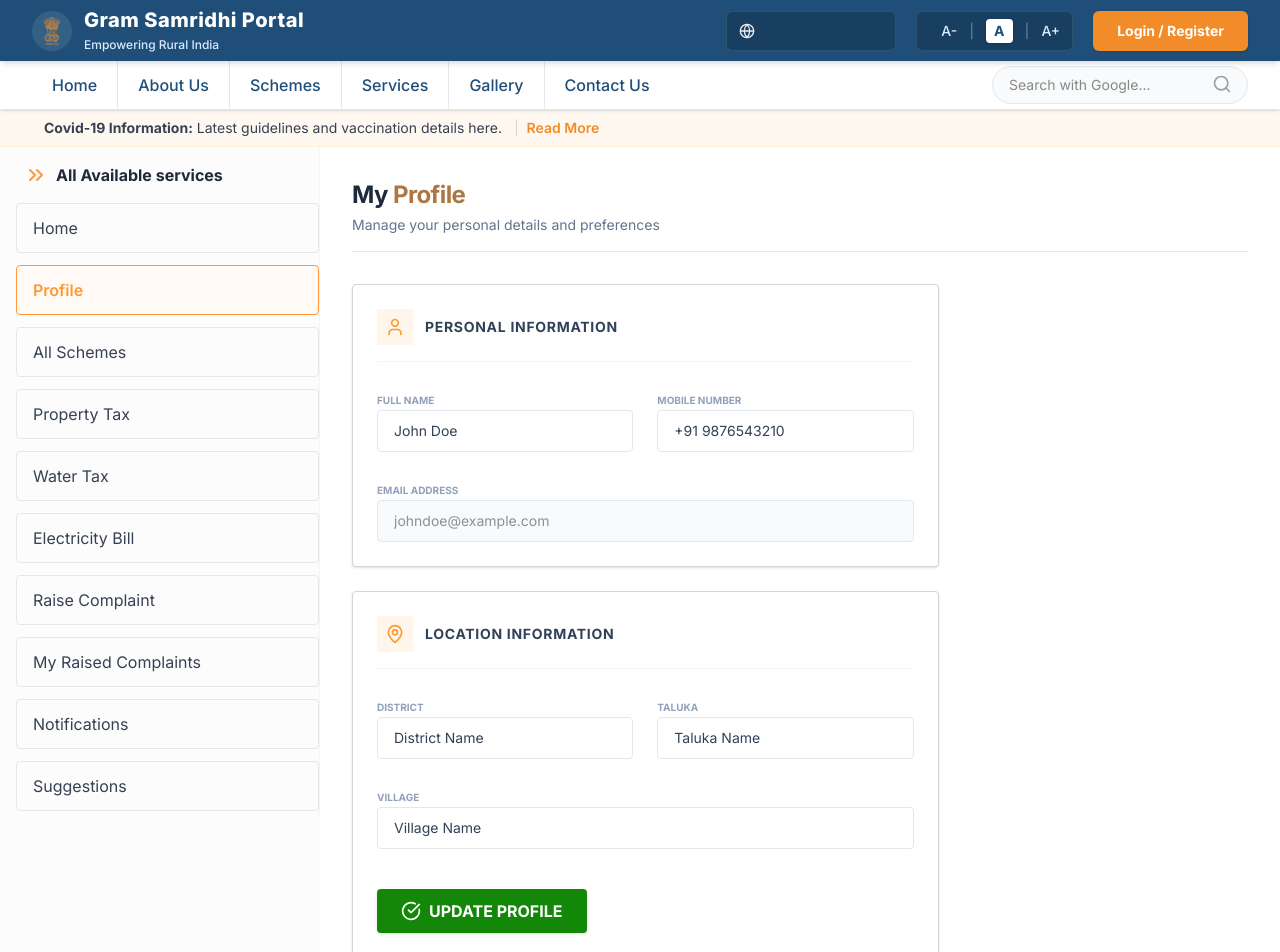
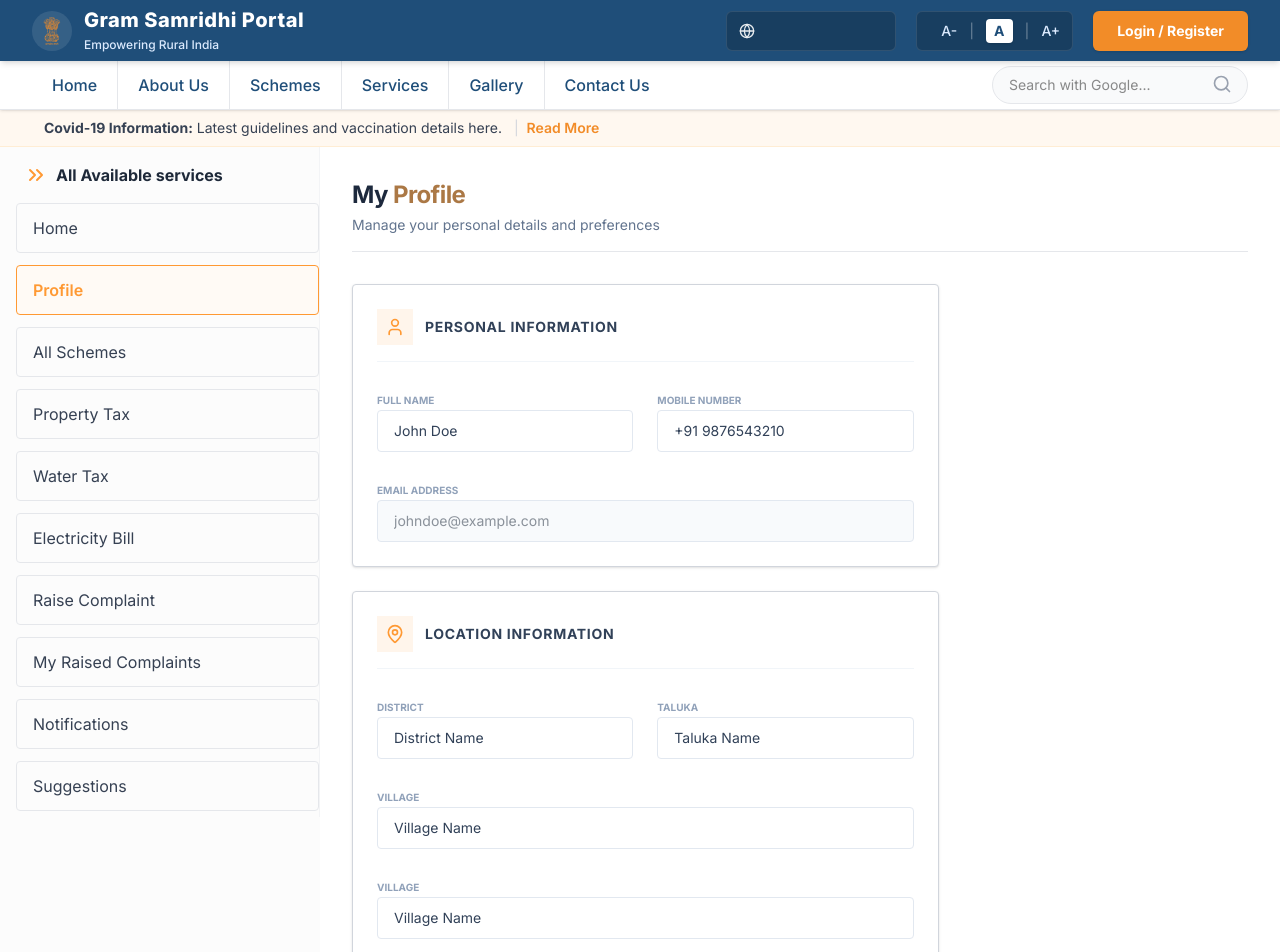
Before and after one commit to chhabileyash/GramSamridhiPortal, a Next.js app: page /profile in a window 1280 px wide. Shown: the top 952 px of the page. Built offline with nearby package versions, Linux system fonts and the light colour scheme; no server answers.

Commit message:
fix: Improve error handling for missing villageId in gallery API and update placeholder text in sign-in form

```diff
--- a/app/api/gallery/route.ts
+++ b/app/api/gallery/route.ts
@@ -8,21 +8,20 @@ import { auth } from "@clerk/nextjs/server";
 export async function GET(req: Request) {
   const { searchParams } = new URL(req.url);
   const villageId = searchParams.get("villageId");
-  let all;
-  if (villageId) {
-    all = await db
-      .select()
-      .from(customVillageInfo)
-      .where(eq(customVillageInfo.villageIdString, villageId));
-  } else {
-    all = await db.select().from(customVillageInfo);
+
+  if (!villageId) {
+    return NextResponse.json({ error: "Missing villageId" }, { status: 400 });
   }
+  const all = await db
+    .select()
+    .from(customVillageInfo)
+    .where(eq(customVillageInfo.villageIdString, villageId));
+
   const images = all
     .flatMap((village) =>
       (village.images || []).map((img) => ({
         ...img,
         villageId: village.villageIdString,
-        villageName: undefined, // Usually fetched or joined, handled by db or left undefined
       })),
     )
     .filter((img) => img.url);
@@ -38,7 +37,10 @@ export async function DELETE(req: Request) {
 
     const { url, villageId } = await req.json();
     if (!url || !villageId) {
-       return NextResponse.json({ error: "Missing url or villageId" }, { status: 400 });
+      return NextResponse.json(
+        { error: "Missing url or villageId" },
+        { status: 400 },
+      );
     }
 
     const villageData = await db
@@ -62,6 +64,9 @@ export async function DELETE(req: Request) {
     return NextResponse.json({ success: true });
   } catch (error: any) {
     console.error("Gallery Delete Error:", error);
-    return NextResponse.json({ error: "Failed to delete image." }, { status: 500 });
+    return NextResponse.json(
+      { error: "Failed to delete image." },
+      { status: 500 },
+    );
   }
 }
--- a/app/auth/sign-in/page.tsx
+++ b/app/auth/sign-in/page.tsx
@@ -375,7 +375,7 @@ export default function LoginPage() {
                       inputMode="email"
                       value={identifier}
                       onChange={(e) => setIdentifier(e.target.value)}
-                      placeholder="Enter email or 12-digit Aadhar No"
+                      placeholder="Enter email"
                       disabled={awaitingSecondFactor}
                       className="w-full pl-10 pr-4 py-2.5 border border-gray-200 rounded-sm text-[#1F4E79] font-semibold focus:outline-none focus:ring-1 focus:ring-[#F28C28] focus:border-[#F28C28] transition-all placeholder:text-gray-400 text-base disabled:bg-gray-100 disabled:cursor-not-allowed"
                     />
--- a/app/auth/signup/[[...sign-up]]/page.tsx
+++ b/app/auth/signup/[[...sign-up]]/page.tsx
@@ -191,7 +191,7 @@ export default function SignupPage() {
           password: formData.password,
           firstName: formData.fullName.split(" ")[0],
           lastName: formData.fullName.split(" ").slice(1).join(" "),
-          username: numberToAlphabet(formData.aadhar),
+          username: formData.aadhar+"a",
           unsafeMetadata: {
             phoneNumber: normalizedPhone,
             district,
--- a/app/profile/page.tsx
+++ b/app/profile/page.tsx
@@ -20,6 +20,7 @@ export default function Profile() {
     district: "",
     taluka: "",
     village: "",
+    addhar_id: "",
   });
 
   useEffect(() => {
@@ -30,6 +31,7 @@ export default function Profile() {
         district: (user.unsafeMetadata?.district as string) || "",
         taluka: (user.unsafeMetadata?.taluka as string) || "",
         village: (user.unsafeMetadata?.village as string) || "",
+        addhar_id: (user.username as string) || "",
       });
     }
   }, [user]);
@@ -226,6 +228,19 @@ export default function Profile() {
                         onChange={handleChange}
                       />
                     </div>
+                     <div className="md:col-span-2 space-y-1">
+                      <label className="text-[10px] font-bold text-slate-400 uppercase">
+                        Village
+                      </label>
+                      <input
+                        name="village"
+                        className="w-full border border-slate-200 bg-white focus:ring-1 focus:ring-[#FF9933] focus:border-[#FF9933] focus:outline-none px-4 py-2.5 text-sm placeholder-slate-700 rounded-sm"
+                        placeholder="Village Name"
+                        type="text"
+                        value={formData.addhar_id}
+                        onChange={handleChange}
+                      />
+                    </div>
                     <div className="md:col-span-2">
                       {updateMessage && (
                         <div
```
